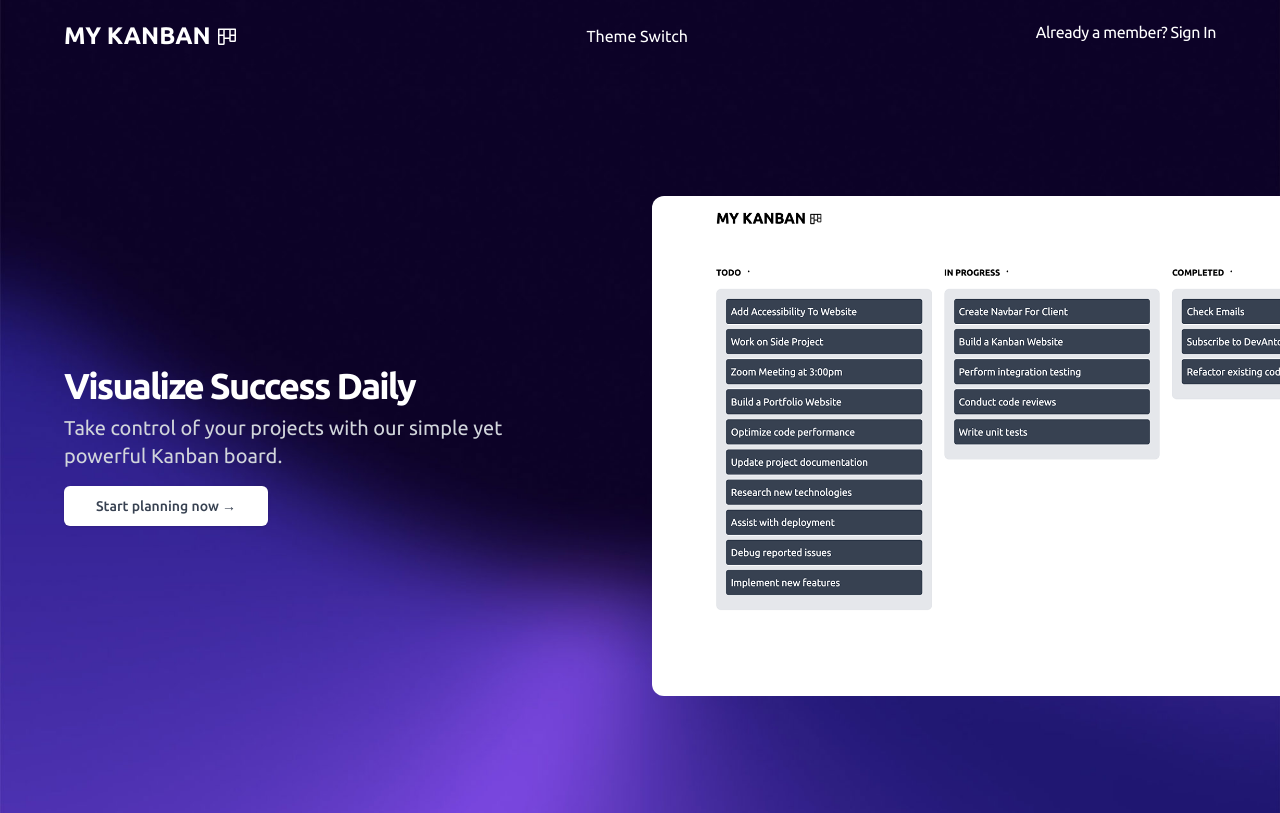
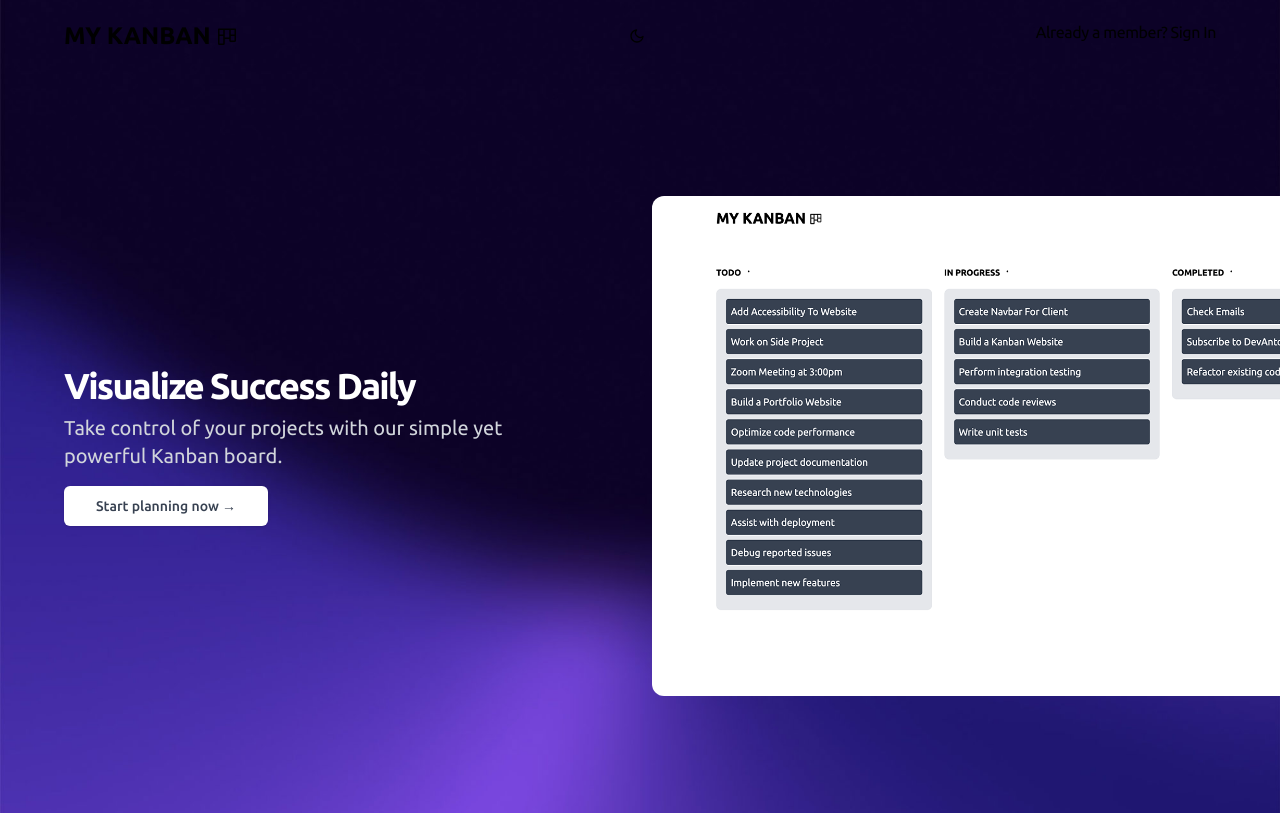
Before and after one commit to VitorLeiteJr/kanban-system, a Next.js app: page / in a window 1280 px wide. Built offline with nearby package versions, Linux system fonts and the light colour scheme; no server answers.

Commit message:
feat: Theme switcher dark and light

```diff
--- a/app/layout.tsx
+++ b/app/layout.tsx
@@ -4,6 +4,7 @@ import "./globals.css";
 import { ClerkProvider } from "@clerk/nextjs";
 import Navbar from "@/components/Navbar";
 import ToasterContext from "@/context/ToasterContext";
+import { Theme } from "@/providers/ThemeProvider";
 
 const ubuntu = Ubuntu({ subsets: ["latin"],
   weight: ["300","400","500","700"] });
@@ -21,10 +22,13 @@ export default function RootLayout({
   return (
     <ClerkProvider>
     <html lang="en" suppressHydrationWarning>
-      <body className={`${ubuntu.className} dark:bg-gray-900 text-white`}>
+      <body className={`${ubuntu.className} dark:bg-gray-900`}>
+        <Theme >
         <ToasterContext/>
-        <Navbar></Navbar>
-        {children}</body>
+        <Navbar/>
+        {children}
+        </Theme>
+        </body>
     </html>
     </ClerkProvider>
   );
--- a/components/Navbar.tsx
+++ b/components/Navbar.tsx
@@ -3,6 +3,7 @@
 import { UserButton, useSession } from "@clerk/nextjs";
 import Link from "next/link";
 import { PiKanban } from "react-icons/pi";
+import ThemeSwitcher from "./ui/ThemeSwitcher";
 
 
 const Navbar = () => {
@@ -18,7 +19,7 @@ const Navbar = () => {
             </Link>
             <div className="flex items-center gap-5">
                 <UserButton afterSignOutUrl="/"/>
-                <span>Theme Switch</span>
+              <ThemeSwitcher/>
             </div>
             {!isSignedIn && (<Link
             className="tracking-tight hover:underline"
--- /dev/null
+++ b/components/ui/ThemeSwitcher.tsx
@@ -0,0 +1,28 @@
+"use client"
+
+import { useTheme } from "next-themes"
+import { useEffect, useState } from "react"
+import { FiMoon, FiSun } from "react-icons/fi"
+
+const ThemeSwitcher = () => {
+    const [mounted, setMounted] = useState(true)
+    const {setTheme, resolvedTheme} = useTheme()
+
+
+    useEffect(()=> setMounted(true),[])
+
+    if(!mounted){
+        return
+    }
+    if(resolvedTheme ==="dark"){
+    return <FiSun onClick={()=> setTheme("light")}/>
+    }
+    if(resolvedTheme ==="light"){
+      return <FiMoon onClick={()=> setTheme("dark")}/>
+      }
+
+
+
+}
+
+export default ThemeSwitcher
--- a/package.json
+++ b/package.json
@@ -15,6 +15,7 @@
     "axios": "^1.7.3",
     "framer-motion": "^11.3.21",
     "next": "14.2.4",
+    "next-themes": "^0.3.0",
     "react": "^18",
     "react-dom": "^18",
     "react-hot-toast": "^2.4.1",
--- /dev/null
+++ b/providers/ThemeProvider.tsx
@@ -0,0 +1,20 @@
+"use client"
+
+import { ThemeProvider } from "next-themes"
+import React from "react"
+
+interface children {
+    children: React.ReactNode
+}
+
+
+export function Theme ({children}: children) {
+  return (
+    <ThemeProvider
+    attribute="class"
+    defaultTheme="system"
+    enableSystem
+    >{children}
+    </ThemeProvider>
+  )
+}
--- a/tailwind.config.ts
+++ b/tailwind.config.ts
@@ -6,6 +6,7 @@ const config: Config = {
     "./components/**/*.{js,ts,jsx,tsx,mdx}",
     "./app/**/*.{js,ts,jsx,tsx,mdx}",
   ],
+ darkMode: 'class',
   theme: {
     extend: {
       backgroundImage: {
```
Also changed, not shown: 1 other file (tests, documents, lock files or other folders).
